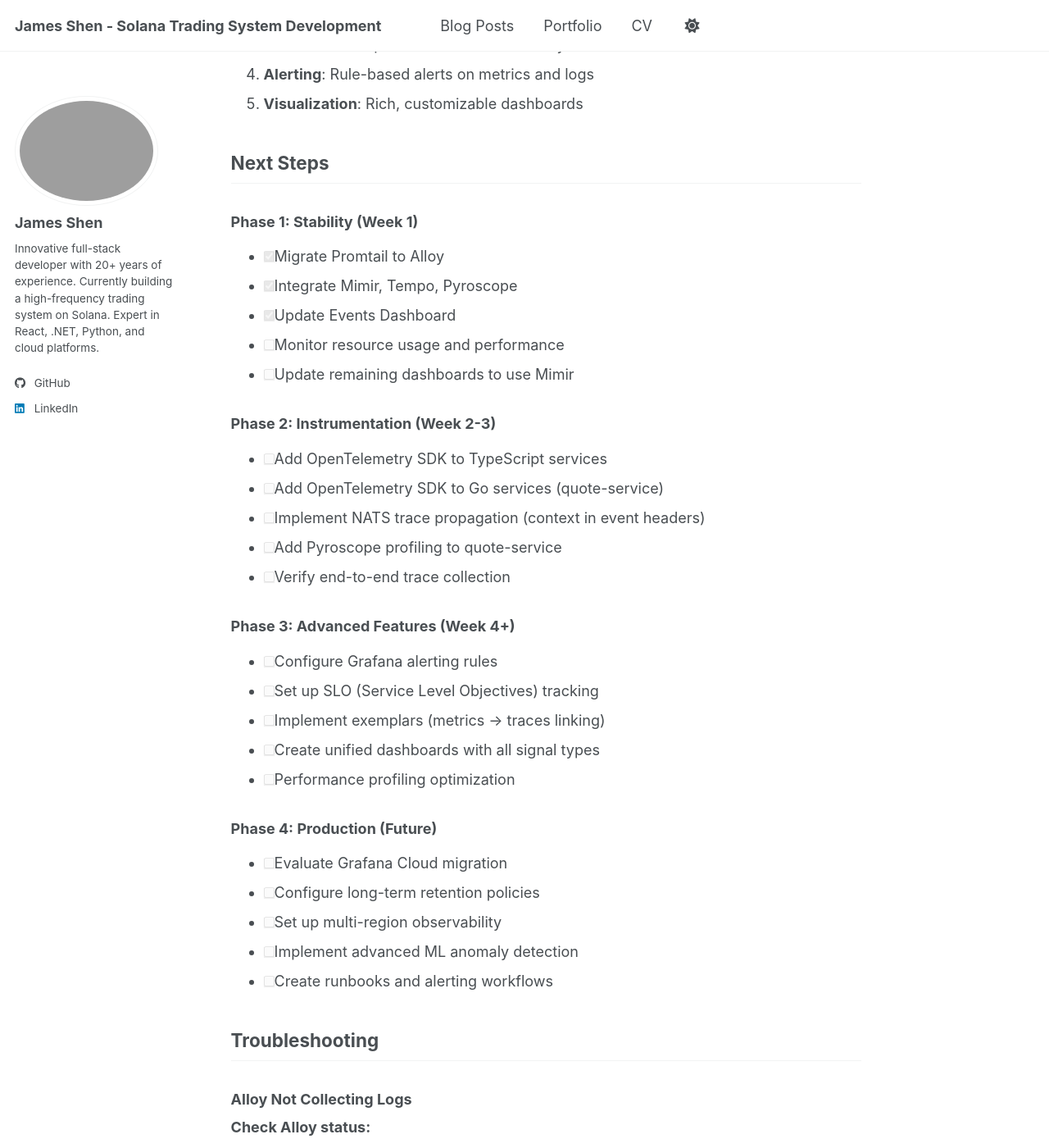
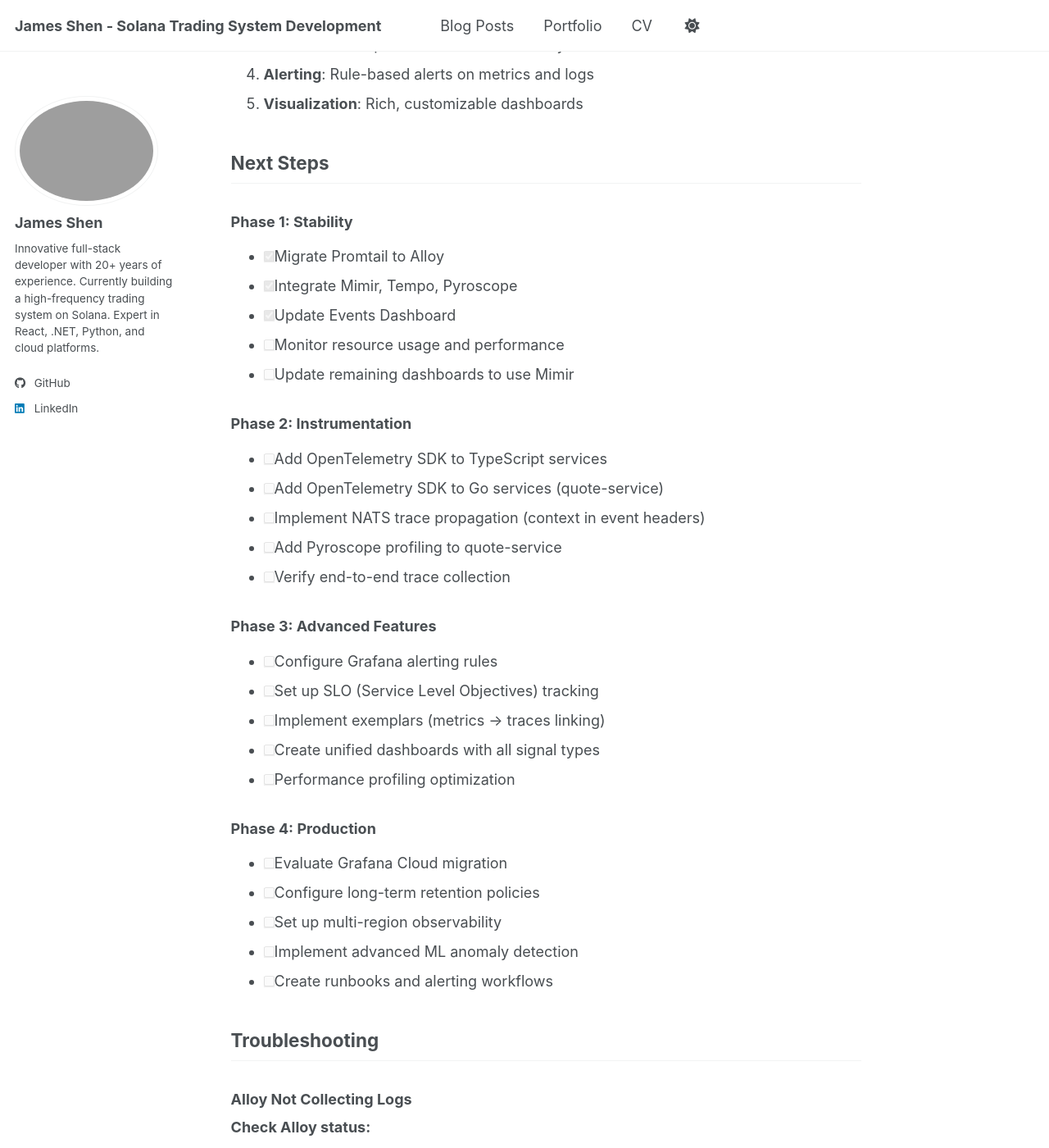
Before and after one commit to guidebee/guidebee.github.io, a Jekyll site: the page built from _posts/2025-12-10-grafana-lgtm-stack-unified-observability.md, in a window 1280 px wide and 1400 px high, scrolled down 16283 px. Shown: the whole window at 82% size. Built offline with Jekyll 4.4.1, drawn with Linux system fonts in a browser that asks for light colours; a script bundle is joined from its source files by our own code; library files that are not in the unit come from our copies.

Commit message:
remove weeks

```diff
--- a/_posts/2025-12-10-grafana-lgtm-stack-unified-observability.md
+++ b/_posts/2025-12-10-grafana-lgtm-stack-unified-observability.md
@@ -594,28 +594,28 @@
 
 ## Next Steps
 
-### Phase 1: Stability (Week 1)
+### Phase 1: Stability
 - [x] Migrate Promtail to Alloy
 - [x] Integrate Mimir, Tempo, Pyroscope
 - [x] Update Events Dashboard
 - [ ] Monitor resource usage and performance
 - [ ] Update remaining dashboards to use Mimir
 
-### Phase 2: Instrumentation (Week 2-3)
+### Phase 2: Instrumentation
 - [ ] Add OpenTelemetry SDK to TypeScript services
 - [ ] Add OpenTelemetry SDK to Go services (quote-service)
 - [ ] Implement NATS trace propagation (context in event headers)
 - [ ] Add Pyroscope profiling to quote-service
 - [ ] Verify end-to-end trace collection
 
-### Phase 3: Advanced Features (Week 4+)
+### Phase 3: Advanced Features
 - [ ] Configure Grafana alerting rules
 - [ ] Set up SLO (Service Level Objectives) tracking
 - [ ] Implement exemplars (metrics → traces linking)
 - [ ] Create unified dashboards with all signal types
 - [ ] Performance profiling optimization
 
-### Phase 4: Production (Future)
+### Phase 4: Production
 - [ ] Evaluate Grafana Cloud migration
 - [ ] Configure long-term retention policies
 - [ ] Set up multi-region observability
```
